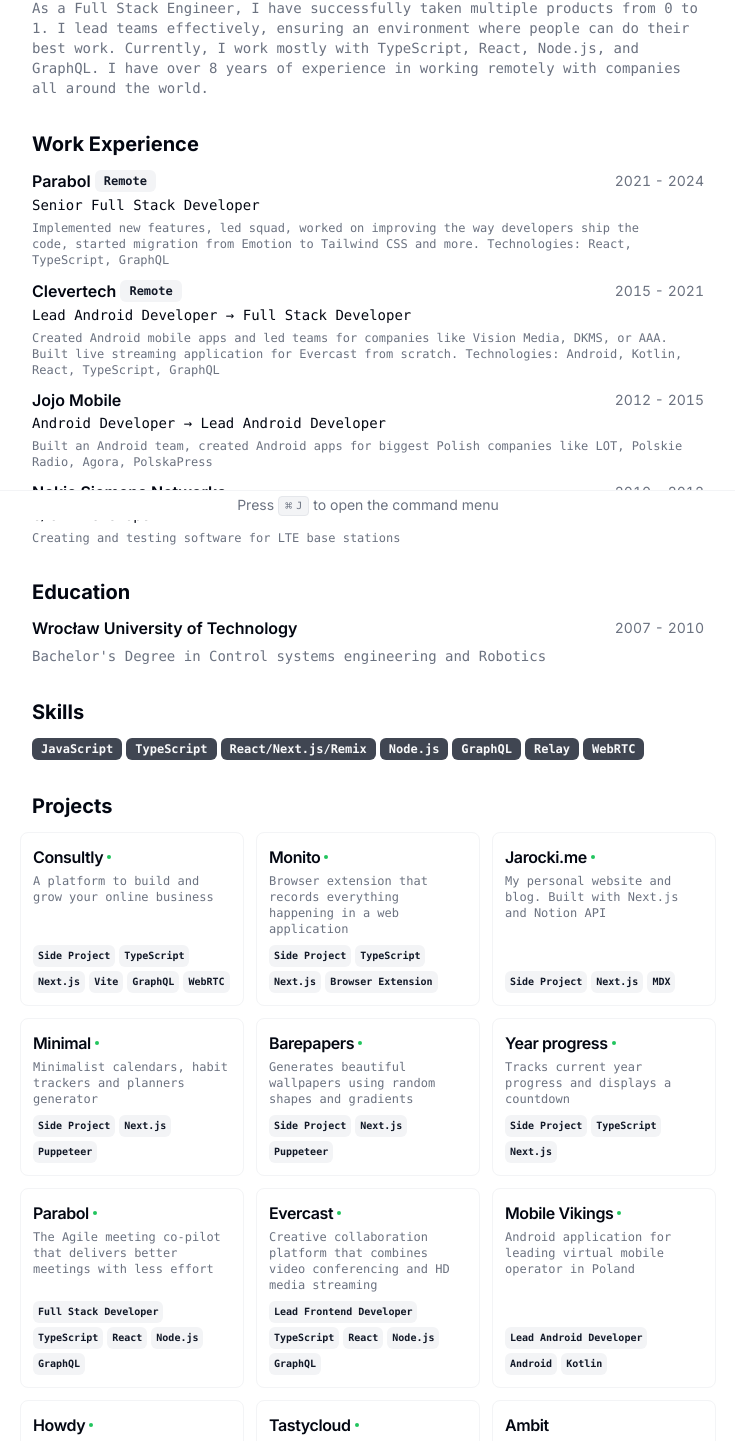
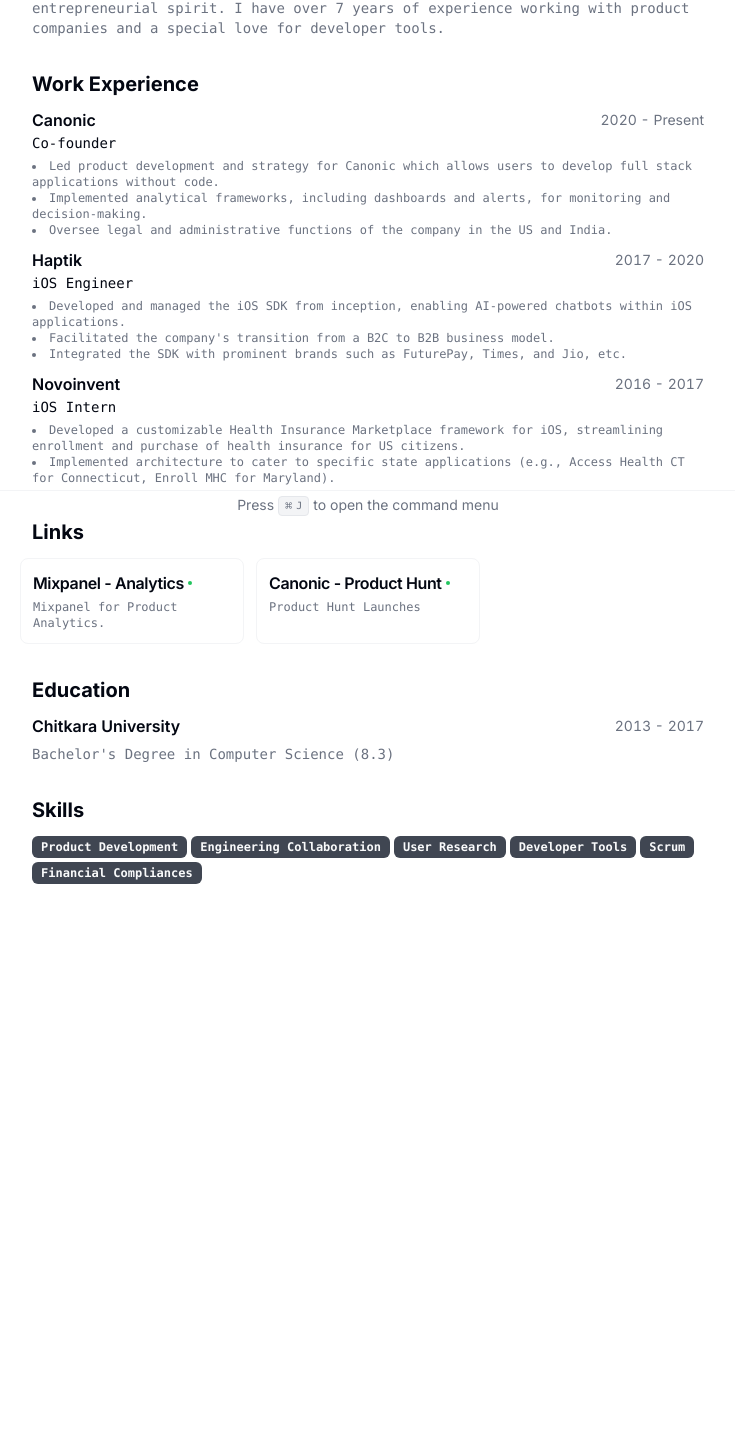
Before and after one commit to BartoszJarocki/cv, a Next.js app: page / in a window 1280 px wide. Shown: the part 280-1721 px from the top of the page, without its empty margins (272-1007 px from the left). After the commit the page ends 1228 px from the top, so only its background shows below. Built offline with nearby package versions, Linux system fonts and the light colour scheme.

Commit message:
update: resume

```diff
--- a/src/app/page.tsx
+++ b/src/app/page.tsx
@@ -138,6 +138,21 @@ export default function Page() {
             );
           })}
         </Section>
+        <Section className="print-force-new-page scroll-mb-16">
+          <h2 className="text-xl font-bold">Links</h2>
+          <div className="-mx-3 grid grid-cols-1 gap-3 print:grid-cols-3 print:gap-2 md:grid-cols-2 lg:grid-cols-3">
+            {RESUME_DATA.projects.map((project) => {
+              return (
+                <ProjectCard
+                  key={project.title}
+                  title={project.title}
+                  description={project.description}
+                  link={"link" in project ? project.link.href : undefined}
+                />
+              );
+            })}
+          </div>
+        </Section>
         <Section>
           <h2 className="text-xl font-bold">Education</h2>
           {RESUME_DATA.education.map((education) => {
@@ -166,31 +181,10 @@ export default function Page() {
             })}
           </div>
         </Section>
-
-        <Section className="print-force-new-page scroll-mb-16">
-          <h2 className="text-xl font-bold">Projects</h2>
-          <div className="-mx-3 grid grid-cols-1 gap-3 print:grid-cols-3 print:gap-2 md:grid-cols-2 lg:grid-cols-3">
-            {RESUME_DATA.projects.map((project) => {
-              return (
-                <ProjectCard
-                  key={project.title}
-                  title={project.title}
-                  description={project.description}
-                  tags={project.techStack}
-                  link={"link" in project ? project.link.href : undefined}
-                />
-              );
-            })}
-          </div>
-        </Section>
       </section>
 
       <CommandMenu
         links={[
-          {
-            url: RESUME_DATA.personalWebsiteUrl,
-            title: "Personal Website",
-          },
           ...RESUME_DATA.contact.social.map((socialMediaLink) => ({
             url: socialMediaLink.url,
             title: socialMediaLink.name,
--- a/src/components/project-card.tsx
+++ b/src/components/project-card.tsx
@@ -14,7 +14,7 @@ interface Props {
   link?: string;
 }
 
-export function ProjectCard({ title, description, tags, link }: Props) {
+export function ProjectCard({ title, description, link }: Props) {
   return (
     <Card className="flex flex-col overflow-hidden border border-muted p-3">
       <CardHeader className="">
@@ -41,7 +41,7 @@ export function ProjectCard({ title, description, tags, link }: Props) {
           </CardDescription>
         </div>
       </CardHeader>
-      <CardContent className="mt-auto flex">
+      {/* <CardContent className="mt-auto flex">
         <div className="mt-2 flex flex-wrap gap-1">
           {tags.map((tag) => (
             <Badge
@@ -53,7 +53,7 @@ export function ProjectCard({ title, description, tags, link }: Props) {
             </Badge>
           ))}
         </div>
-      </CardContent>
+      </CardContent> */}
     </Card>
   );
 }
--- a/src/data/resume-data.tsx
+++ b/src/data/resume-data.tsx
@@ -1,278 +1,139 @@
-import {
-  AmbitLogo,
-  BarepapersLogo,
-  BimLogo,
-  CDGOLogo,
-  ClevertechLogo,
-  ConsultlyLogo,
-  EvercastLogo,
-  Howdy,
-  JarockiMeLogo,
-  JojoMobileLogo,
-  Minimal,
-  MobileVikingsLogo,
-  MonitoLogo,
-  NSNLogo,
-  ParabolLogo,
-  TastyCloudLogo,
-  YearProgressLogo,
-} from "@/images/logos";
 import { GitHubIcon, LinkedInIcon, XIcon } from "@/components/icons";
 
 export const RESUME_DATA = {
-  name: "Bartosz Jarocki",
-  initials: "BJ",
-  location: "Wrocław, Poland, CET",
-  locationLink: "https://www.google.com/maps/place/Wrocław",
+  name: "Simranjot Singh",
+  initials: "",
+  location: "Delhi, India",
+  locationLink: "https://www.google.com/maps/place/Delhi",
   about:
-    "Full Stack Engineer focused on building products with extra attention to detail",
-  summary:
-    "As a Full Stack Engineer, I have successfully taken multiple products from 0 to 1. I lead teams effectively, ensuring an environment where people can do their best work. Currently, I work mostly with TypeScript, React, Node.js, and GraphQL. I have over 8 years of experience in working remotely with companies all around the world.",
-  avatarUrl: "https://avatars.githubusercontent.com/u/1017620?v=4",
-  personalWebsiteUrl: "https://jarocki.me",
+    "Currently managing Product at Canonic.",
+  summary: "Accomplished professional with a background in engineering and a strong entrepreneurial spirit. I have over 7 years of experience working with product companies and a special love for developer tools.",
+  avatarUrl: "https://avatars.githubusercontent.com/u/14364505?v=4",
+  personalWebsiteUrl: "",
   contact: {
-    email: "bartosz.jarocki@hey.com",
-    tel: "+48530213401",
+    email: "iamsimranjot@gmail.com",
+    tel: "+919914370072",
     social: [
       {
         name: "GitHub",
-        url: "https://github.com/BartoszJarocki",
+        url: "https://github.com/iamsimranjot",
         icon: GitHubIcon,
       },
       {
         name: "LinkedIn",
-        url: "https://www.linkedin.com/in/bjarocki/",
+        url: "https://www.linkedin.com/in/iamsimranjot/",
         icon: LinkedInIcon,
       },
       {
         name: "X",
-        url: "https://x.com/BartoszJarocki",
+        url: "https://x.com/iamsimranjot",
         icon: XIcon,
       },
     ],
   },
   education: [
     {
-      school: "Wrocław University of Technology",
-      degree: "Bachelor's Degree in Control systems engineering and Robotics",
-      start: "2007",
-      end: "2010",
+      school: "Chitkara University",
+      degree: "Bachelor's Degree in Computer Science (8.3)",
+      start: "2013",
+      end: "2017",
     },
   ],
   work: [
     {
-      company: "Parabol",
-      link: "https://parabol.co",
-      badges: ["Remote"],
-      title: "Senior Full Stack Developer",
-      logo: ParabolLogo,
-      start: "2021",
-      end: "2024",
-      description:
-        "Implemented new features, led squad, worked on improving the way developers ship the code, started migration from Emotion to Tailwind CSS and more. Technologies: React, TypeScript, GraphQL",
+      company: "Canonic",
+      link: "https://canonic.dev",
+      badges: [],
+      title: "Co-founder",
+      start: "2020",
+      end: "Present",
+      description:(
+        <>
+        <li>
+        Led product development and strategy for Canonic which allows users to develop full stack applications without code.
+        </li>
+        <li>
+        Implemented analytical frameworks, including dashboards and alerts, for monitoring and decision-making.
+        </li>
+        <li>
+        Oversee legal and administrative functions of the company in the US and India.
+        </li>
+        </>
+      )
+
     },
     {
-      company: "Clevertech",
-      link: "https://clevertech.biz",
-      badges: ["Remote"],
-      title: "Lead Android Developer → Full Stack Developer",
-      logo: ClevertechLogo,
-      start: "2015",
-      end: "2021",
-      description:
-        "Created Android mobile apps and led teams for companies like Vision Media, DKMS, or AAA. Built live streaming application for Evercast from scratch. Technologies: Android, Kotlin, React, TypeScript, GraphQL",
+      company: "Haptik",
+      link: "https://www.haptik.ai/",
+      badges: [],
+      title: "iOS Engineer",
+      start: "2017",
+      end: "2020",
+      description: (
+        <>
+          <li>
+          Developed and managed the iOS SDK from inception, enabling AI-powered chatbots within iOS applications.
+          </li>
+          <li>
+          Facilitated the company's transition from a B2C to B2B business model.
+          </li>
+          <li>
+          Integrated the SDK with prominent brands such as FuturePay, Times, and Jio, etc.
+          </li>
+        </>
+      ),
     },
     {
-      company: "Jojo Mobile",
-      link: "https://bsgroup.eu/",
+      company: "Novoinvent",
+      link: "https://www.novoinvent.com/",
       badges: [],
-      title: "Android Developer → Lead Android Developer",
-      logo: JojoMobileLogo,
-      start: "2012",
-      end: "2015",
-      description:
-        "Built an Android team, created Android apps for biggest Polish companies like LOT, Polskie Radio, Agora, PolskaPress",
+      title: "iOS Intern",
+      start: "2016",
+      end: "2017",
+      description:(
+        <>
+        <li>
+        Developed a customizable Health Insurance Marketplace framework for iOS, streamlining enrollment and purchase of health insurance for US citizens.
+        </li>
+        <li>
+        Implemented architecture to cater to specific state applications (e.g., Access Health CT for Connecticut, Enroll MHC for Maryland).
+        </li>
+        </>
+      )        ,
     },
-    {
-      company: "Nokia Siemens Networks",
-      link: "https://www.nokia.com",
-      badges: [],
-      title: "C/C++ Developer",
-      logo: NSNLogo,
-      start: "2010",
-      end: "2012",
-      description: "Creating and testing software for LTE base stations",
-    },
-  ],
-  skills: [
-    "JavaScript",
-    "TypeScript",
-    "React/Next.js/Remix",
-    "Node.js",
-    "GraphQL",
-    "Relay",
-    "WebRTC",
   ],
   projects: [
     {
-      title: "Consultly",
-      techStack: [
-        "Side Project",
-        "TypeScript",
-        "Next.js",
-        "Vite",
-        "GraphQL",
-        "WebRTC",
-      ],
-      description: "A platform to build and grow your online business",
-      logo: ConsultlyLogo,
+      title: "Mixpanel - Analytics",
+      description: "Mixpanel for Product Analytics.",
       link: {
-        label: "consultly.com",
-        href: "https://consultly.com/",
+        label: "Mixpanel Blog",
+        href: "https://canonic.dev/blog/using-mixpanel-for-product-analysis",
       },
     },
     {
-      title: "Monito",
-      techStack: ["Side Project", "TypeScript", "Next.js", "Browser Extension"],
-      description:
-        "Browser extension that records everything happening in a web application",
-      logo: MonitoLogo,
+      title: "Canonic - Product Hunt",
+      description: "Product Hunt Launches",
       link: {
-        label: "monito.dev",
-        href: "https://monito.dev/",
+        label: "Product Hunt",
+        href: "https://www.producthunt.com/products/canonic",
       },
     },
-    {
-      title: "Jarocki.me",
-      techStack: ["Side Project", "Next.js", "MDX"],
-      description:
-        "My personal website and blog. Built with Next.js and Notion API",
-      logo: JarockiMeLogo,
-      link: {
-        label: "github.com",
-        href: "https://jarocki.me/",
-      },
-    },
-    {
-      title: "Minimal",
-      techStack: ["Side Project", "Next.js", "Puppeteer"],
-      description:
-        "Minimalist calendars, habit trackers and planners generator",
-      logo: Minimal,
-      link: {
-        label: "useminimal.com",
-        href: "https://useminimal.com/",
-      },
-    },
-    {
-      title: "Barepapers",
-      techStack: ["Side Project", "Next.js", "Puppeteer"],
-      description:
-        "Generates beautiful wallpapers using random shapes and gradients",
-      logo: BarepapersLogo,
-      link: {
-        label: "barepapers.com",
-        href: "https://barepapers.com/",
-      },
-    },
-    {
-      title: "Year progress",
-      techStack: ["Side Project", "TypeScript", "Next.js"],
-      description: "Tracks current year progress and displays a countdown",
-      logo: YearProgressLogo,
-      link: {
-        label: "getyearprogress.com",
-        href: "https://getyearprogress.com/",
-      },
-    },
-    {
-      title: "Parabol",
-      techStack: [
-        "Full Stack Developer",
-        "TypeScript",
-        "React",
-        "Node.js",
-        "GraphQL",
-      ],
-      description:
-        "The Agile meeting co-pilot that delivers better meetings with less effort",
-      logo: ParabolLogo,
-      link: {
-        label: "github.com",
-        href: "https://parabol.co/",
-      },
-    },
-    {
-      title: "Evercast",
-      techStack: [
-        "Lead Frontend Developer",
-
-        "TypeScript",
-        "React",
-        "Node.js",
-        "GraphQL",
-      ],
-      description:
-        "Creative collaboration platform that combines video conferencing and HD media streaming",
-      logo: EvercastLogo,
-      link: {
-        label: "evercast.us",
-        href: "https://www.evercast.us/",
-      },
-    },
-    {
-      title: "Mobile Vikings",
-      techStack: ["Lead Android Developer", "Android", "Kotlin"],
-      description:
-        "Android application for leading virtual mobile operator in Poland",
-      logo: MobileVikingsLogo,
-      link: {
-        label: "mobilevikings.pl",
-        href: "https://mobilevikings.pl/",
-      },
-    },
-    {
-      title: "Howdy",
-      techStack: ["Lead Android Developer", "Android", "Kotlin"],
-      description:
-        "Howdy is a place for you to join communities you care about",
-      logo: Howdy,
-      link: {
-        label: "play.google.com",
-        href: "https://howdy.co/",
-      },
-    },
-    {
-      title: "Tastycloud",
-      techStack: ["Lead Android Developer", "Android", "Kotlin"],
-      description:
-        "Android application for managing and displaying restaurant menus in kiosk mode",
-      logo: TastyCloudLogo,
-      link: {
-        label: "tastycloud.fr",
-        href: "https://www.tastycloud.fr/",
-      },
-    },
-    {
-      title: "Ambit",
-      techStack: ["Lead Android Developer", "Android", "Kotlin"],
-      description:
-        "Android application that helps with sharing your contact details",
-      logo: AmbitLogo,
-    },
-    {
-      title: "Bim",
-      techStack: ["Lead Android Developer", "Android", "Kotlin"],
-      description:
-        "Android application that helps with booking a table in a restaurants",
-      logo: BimLogo,
-    },
-    {
-      title: "Canal Digital GO",
-      techStack: ["Lead Android Developer", "Android", "Kotlin"],
-      description:
-        "Video streaming mobile application for Canal Digital subscribers",
-      logo: CDGOLogo,
-    },
+    // {
+    //   title: "Case Study",
+    //   description: "Product Hunt Launches",
+    //   link: {
+    //     label: "Product Hunt",
+    //     href: "https://www.producthunt.com/products/canonic",
+    //   },
+    // },
+  ],
+  skills: [
+    "Product Development",
+    "Engineering Collaboration",
+    "User Research",
+    "Developer Tools",
+    "Scrum",
+    "Financial Compliances",
   ],
 } as const;
```
Also changed, not shown: src/app/apple-icon.png, 1 other file (tests, documents, lock files or other folders).
